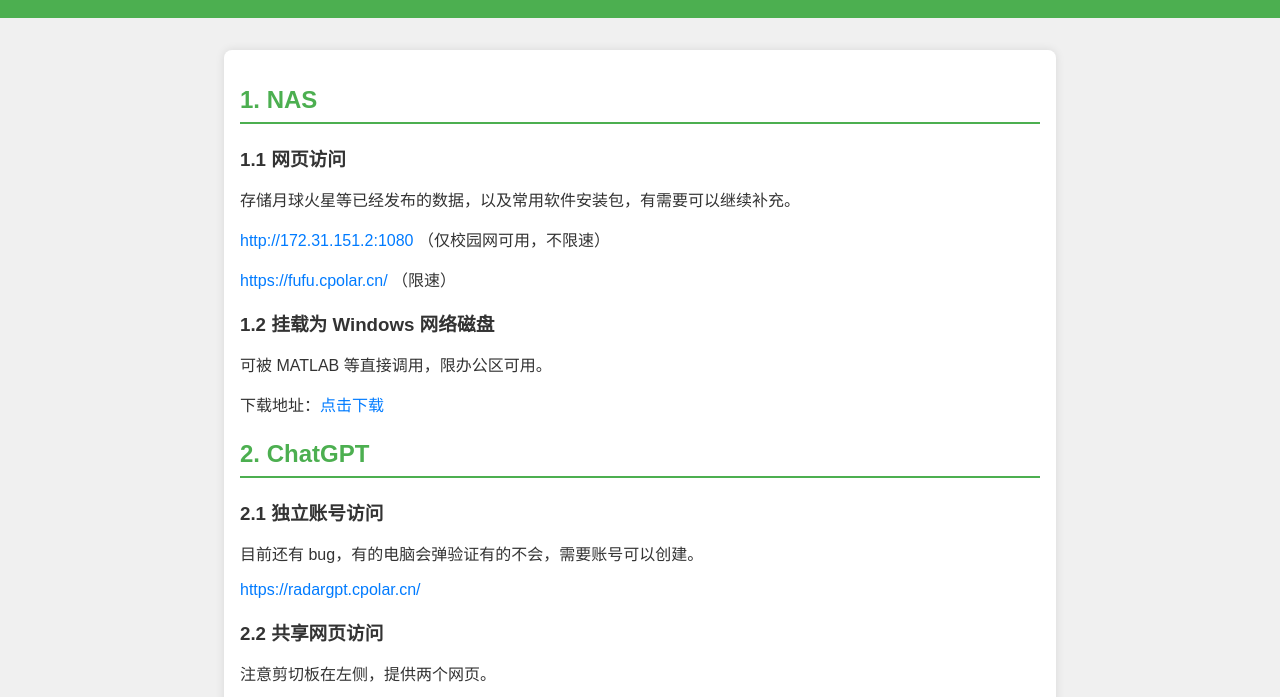
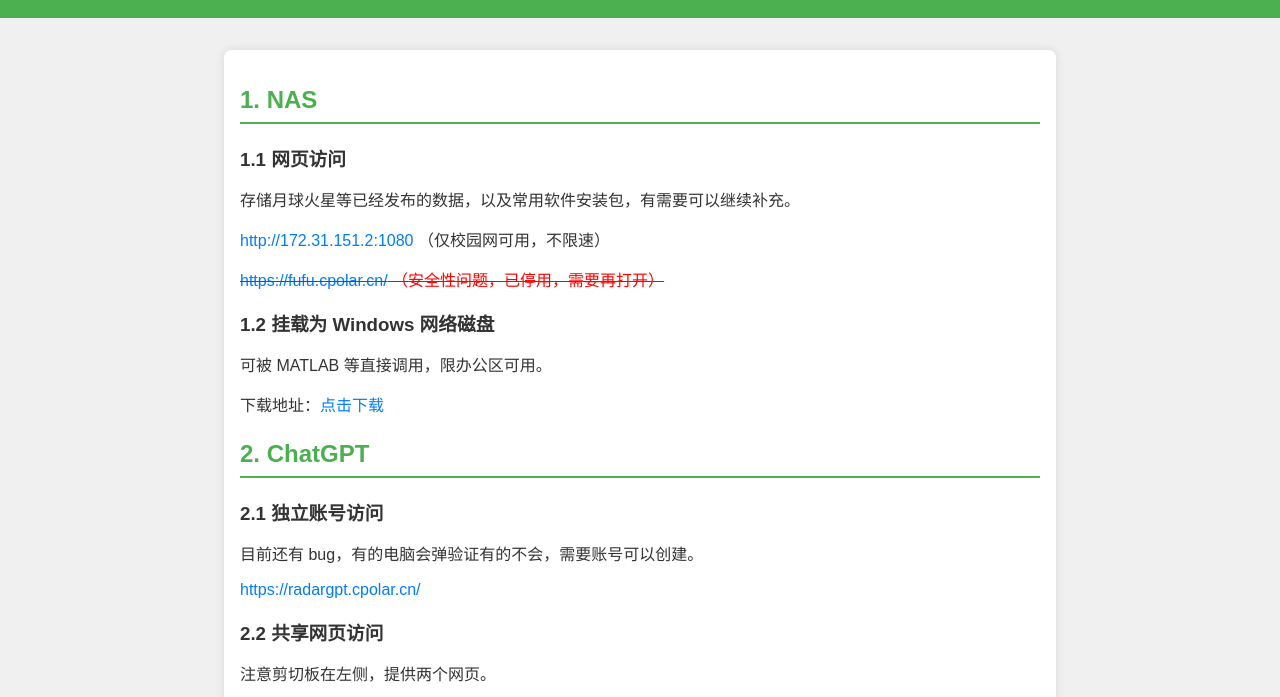
Before and after one commit to fufupianotoday/fufupianotoday.github.io, a plain HTML site: page index.html in a window 1280 px wide. Shown: the part 103-800 px from the top of the page. Drawn offline with Linux system fonts and the light colour scheme.

Commit message:
Update index.html

```diff
--- a/index.html
+++ b/index.html
@@ -47,6 +47,9 @@
         .section p {
             margin-bottom: 0.5rem;
         }
+        del {
+            color: red;
+        }
         footer {
             text-align: center;
             padding: 1rem;
@@ -68,11 +71,11 @@
         <h3>1.1 网页访问</h3>
         <p>存储月球火星等已经发布的数据，以及常用软件安装包，有需要可以继续补充。</p>
         <p><a href="http://172.31.151.2:1080" target="_blank">http://172.31.151.2:1080</a> （仅校园网可用，不限速）</p>
-        <p><a href="https://fufu.cpolar.cn/" target="_blank">https://fufu.cpolar.cn/</a> （限速）</p>
+        <p><del><a href="https://fufu.cpolar.cn/" target="_blank">https://fufu.cpolar.cn/</a> （安全性问题，已停用，需要再打开）</del></p>
 
         <h3>1.2 挂载为 Windows 网络磁盘</h3>
         <p>可被 MATLAB 等直接调用，限办公区可用。</p>
-        <p>下载地址：<a href="https://fufu.cpolar.cn/fufu%E7%9A%84%E5%B7%A5%E5%85%B7%E7%AE%B1/%E5%85%B1%E4%BA%AB%E6%95%B0%E6%8D%AE%E5%BA%93%EF%BC%88%E5%8A%9E%E5%85%AC%E5%8C%BA%E5%8F%AF%E8%AE%BF%E9%97%AE%EF%BC%89.cmd" target="_blank">点击下载</a></p>
+        <p>下载地址：<a href="http://172.31.151.2:1080/fufu%E7%9A%84%E5%B7%A5%E5%85%B7%E7%AE%B1/%E5%85%B1%E4%BA%AB%E6%95%B0%E6%8D%AE%E5%BA%93%EF%BC%88%E5%8A%9E%E5%85%AC%E5%8C%BA%E5%8F%AF%E8%AE%BF%E9%97%AE%EF%BC%89.cmd" target="_blank">点击下载</a></p>
     </div>
 
     <div class="section">
```
